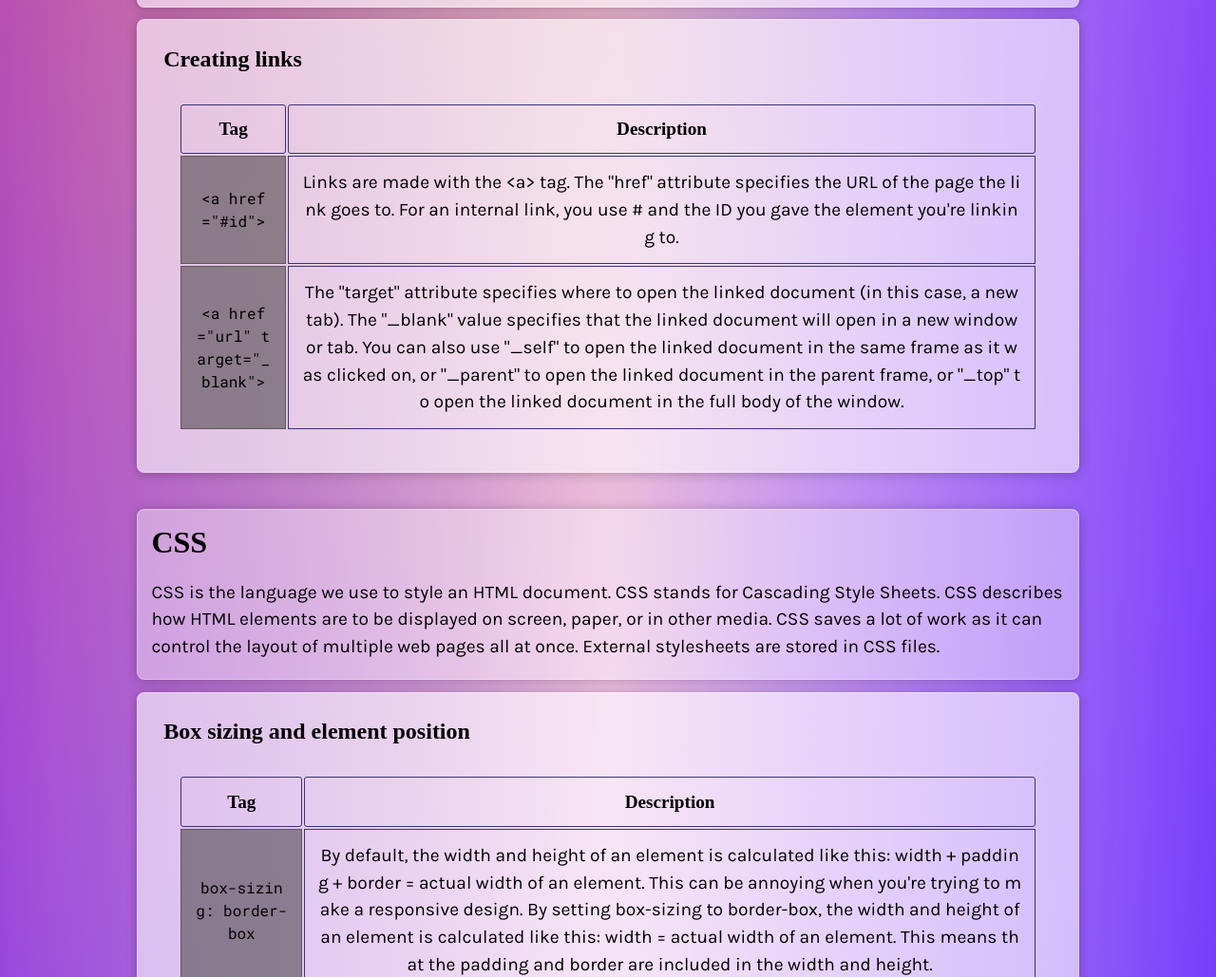
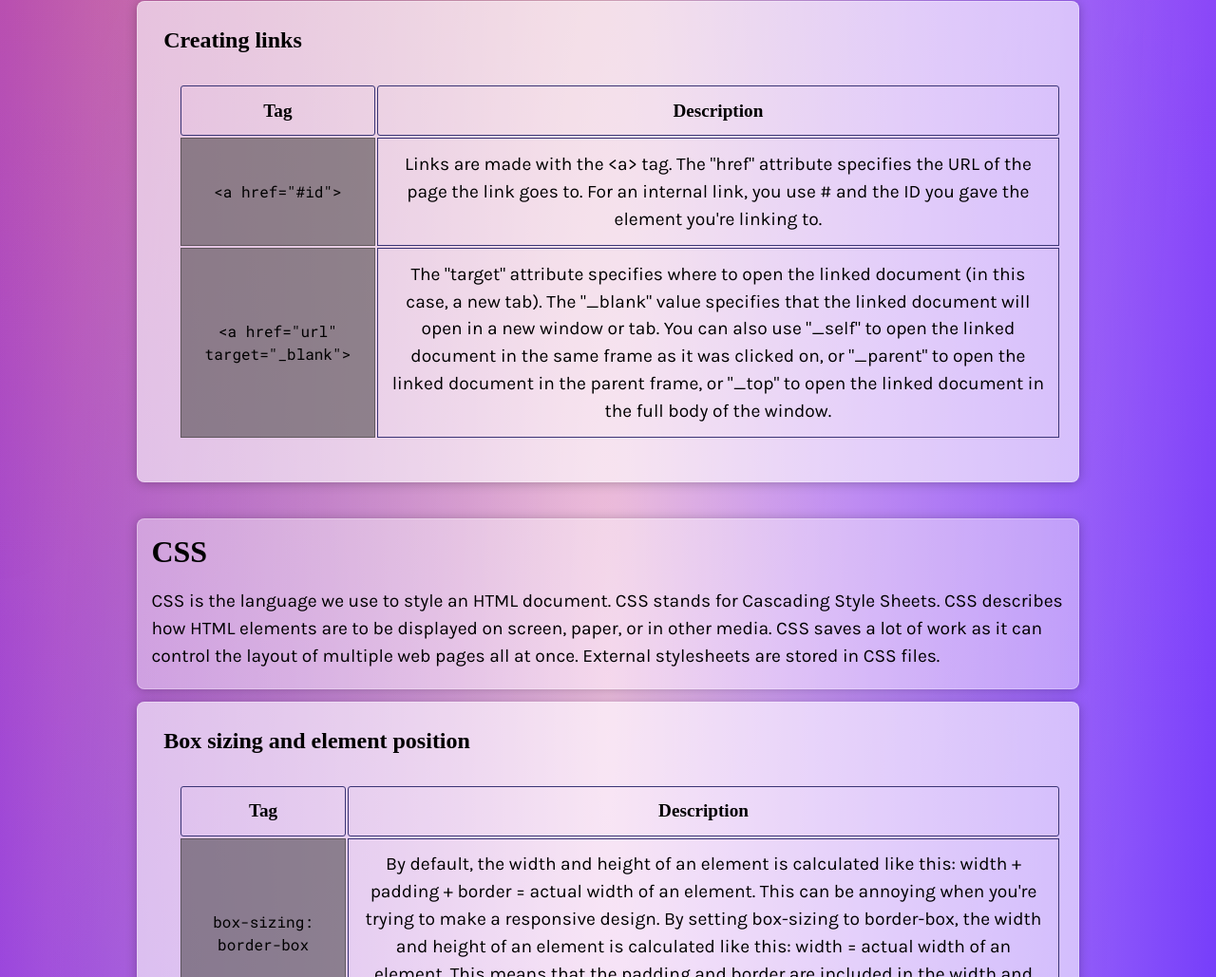
Before and after one commit to gabriella1234567/nixowl.github.io, a plain HTML site: page cheatsheet/index.html in a window 1280 px wide. Shown: the part 1771-2800 px from the top of the page at 95% size. Drawn offline with Linux system fonts and the light colour scheme; a web font is replaced by a local one.

Commit message:
Added new row in Javascript table and removed word break so wrapped words no longer break mid word

```diff
--- a/cheatsheet/index.html
+++ b/cheatsheet/index.html
@@ -290,11 +290,16 @@
           </tr>
           <tr>
             <td>const myFunction = (arg1, arg2) => {
-              &nbsp;&nbsp;dothis;
-              &nbsp;&nbsp;dothis;
-              &nbsp;&nbsp;return this;
+              dothis;
+              dothis;
+              return this;
               }</td>
             <td>Multi line arrow function that takes two arguments</td>
+          </tr>
+          <tr>
+            <td>const myFunction = () => dothis;</td>
+            <td>Arrow function that takes no arguments</td>
+          </tr>
         </table>
         </div>
         <div class="tableCard">
@@ -315,9 +320,7 @@
             <tr>
               <td>element.removeEventListener("event", function);</td>
               <td>
-                Removes an event listener from an element. The "event" is the
-                event type, like "click" or "mouseover". The "function" is the
-                code that will run when the event happens.
+                Removes an event listener from an element.
               </td>
             </tr>
           </table>
--- a/cheatsheet/styles.css
+++ b/cheatsheet/styles.css
@@ -102,18 +102,11 @@ section {
     border: 1px solid rgba(255, 255, 255, 0.3);
     padding: 0.7rem;
     margin: 0.8rem auto;
-    scroll-snap-type: y mandatory;
-}
-
-.tableCard > table {
-    scroll-snap-align: center;
 }
 
 table {
-    overflow: wrap;
-    word-wrap:break-word;
-    word-break: break-all;
     margin: 2em;
+    min-width: 96%;
 }
 
 th {
```
Also changed, not shown: cheatsheet/README.md.
